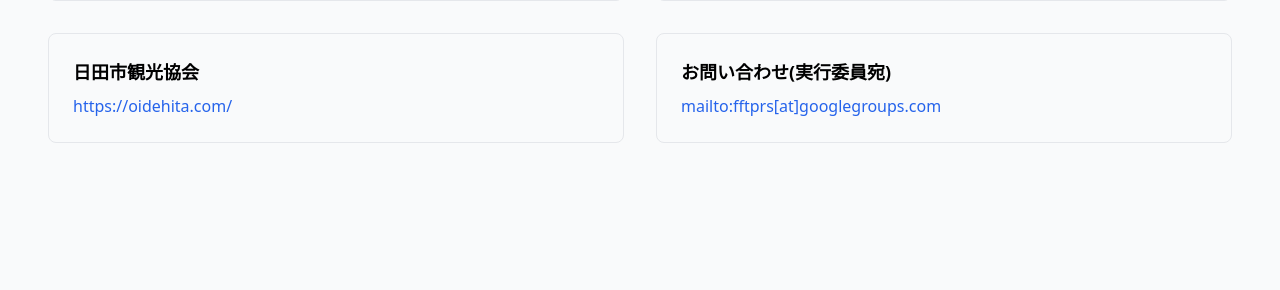
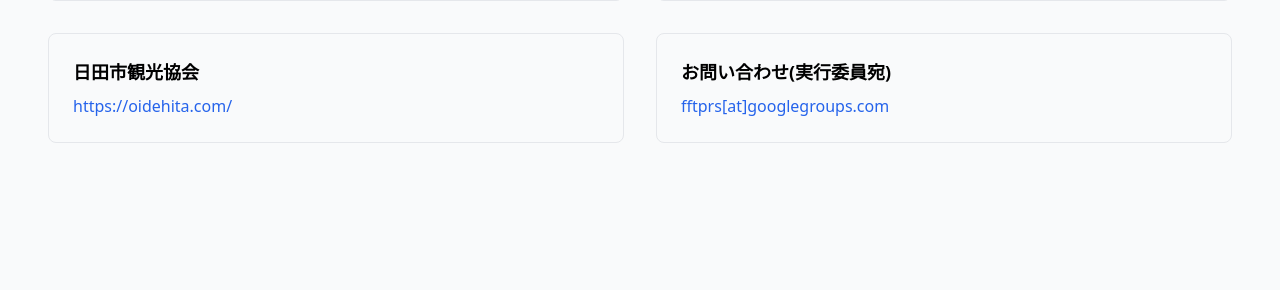
Before and after one commit to FFTPRS/WS, a Jekyll site: the page built from pages/workshop11.html, in a window 1280 px wide and 900 px high, scrolled down 4020 px. Shown: the part 481-771 px from the top of the window. Built offline with Jekyll 4.4.1, drawn with Linux system fonts in a browser that asks for light colours; nearby versions of some CDN libraries.

Commit message:
20250819 メールリンクを修正

```diff
--- a/_data/workshop11.yml
+++ b/_data/workshop11.yml
@@ -97,4 +97,4 @@ links:
   - title: "日田市観光協会"
     url: "https://oidehita.com/"
   - title: "お問い合わせ(実行委員宛)"
-    url: "mailto:fftprs[at]googlegroups.com"
+    url: "fftprs[at]googlegroups.com"
```
